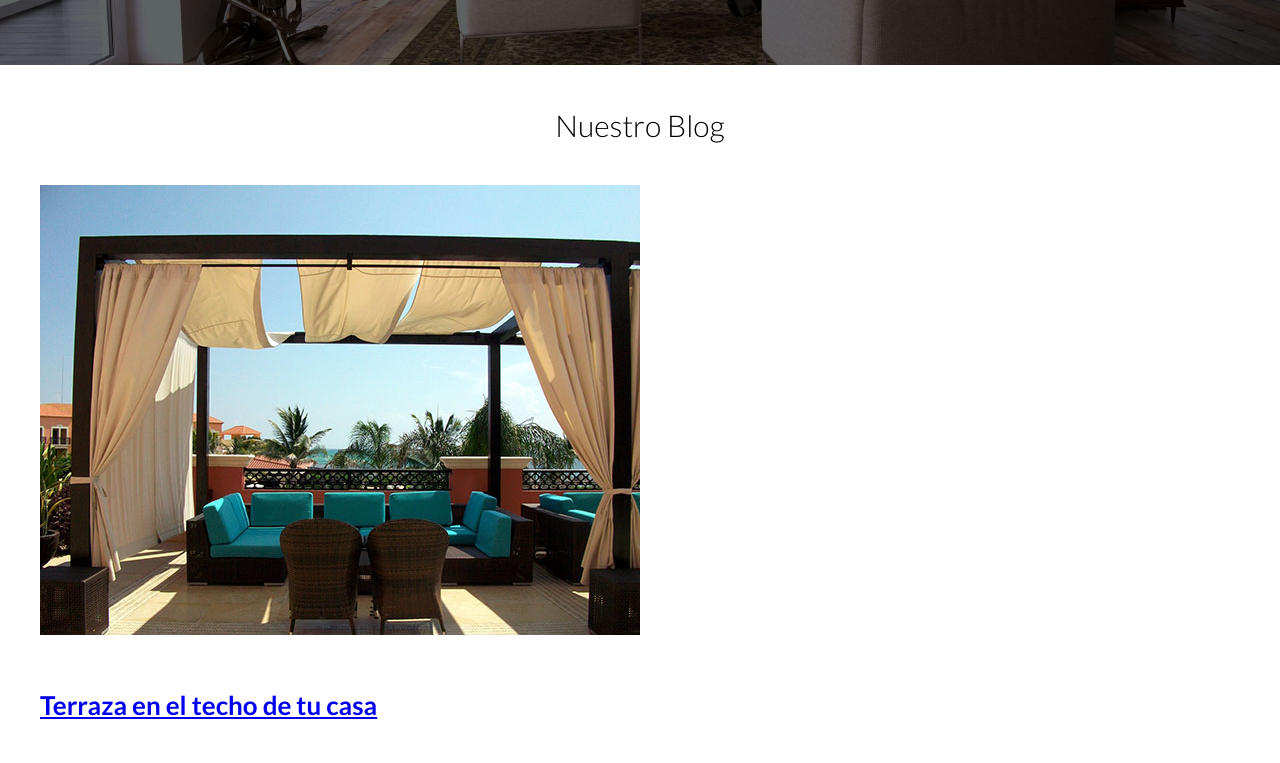
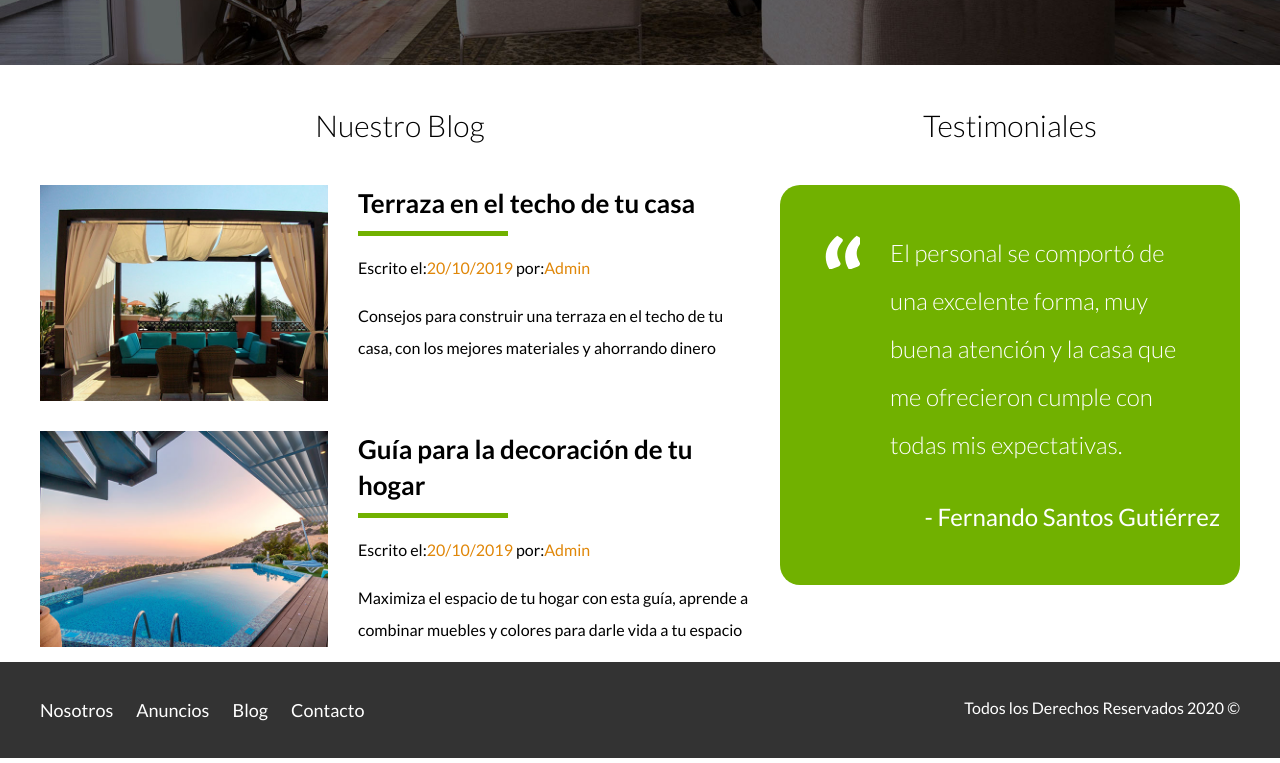
Before and after one commit to marioizqsan/BienesRaices, a plain HTML site: page index.html in a window 1280 px wide. Shown: the part 2527-3290 px from the top of the page. Drawn offline with Linux system fonts and the light colour scheme.

Commit message:
Add files via upload

```diff
--- a/css/styles.css
+++ b/css/styles.css
@@ -268,3 +268,111 @@ h4 {
 .contenido-contacto p {
     font-size: 1.8rem;
 }
+
+/** Seccion Inferior **/
+
+.seccion-inferior {
+    display: flex;
+    justify-content: space-between;
+}
+
+.seccion-inferior .blog {
+    flex-basis: 60%;
+}
+
+.seccion-inferior .testimoniales {
+    flex-basis: calc(40% - 2rem);
+}
+
+.entrada-blog {
+    display: flex;
+    justify-content: space-between;
+    margin-bottom: 2rem;
+}
+
+.entrada-blog:last-of-type {
+    margin-bottom: 0;
+}
+
+.entrada-blog .imagen {
+    flex-basis: 40%;
+}
+
+.entrada-blog .texto-entrada {
+    flex-basis: calc(60% - 3rem);
+}
+
+.texto-entrada a {
+    color: black;
+    text-decoration: none;
+}
+
+.texto-entrada h4 {
+    margin: 0;
+    line-height: 1.4;
+}
+
+/* Con after creamos un pseudoelemento en este caso después del h4. Un pseudoelemento es un elemento que no existe, sino que es algo virtual */
+
+.texto-entrada h4::after {
+    display: block;
+    content: '';
+    width: 15rem;
+    height: .5rem;
+    background-color: #71B100;
+    margin-top: 1rem;
+}
+
+.texto-entrada span {
+    color: #E08709;
+}
+
+/** Testimoniales **/
+
+.testimonial {
+    background-color: #71B100;
+    font-size: 2.4rem;
+    padding: 2rem;
+    color: #ffffff;
+    border-radius: 2rem;
+    /* Para redondear todas las esquinas del testimonial en un valor de 20px */
+}
+
+/* Para alinear a la derecha el nombre de la persona que escribe el testimonial. Es un párrafo. */
+
+.testimonial p {
+    text-align: right;
+}
+
+.testimonial blockquote::before {
+    content: '';
+    background-image: url(../img/comilla.svg);
+    width: 4rem;
+    height: 4rem;
+    position: absolute;
+    left: -2rem;
+}
+
+.testimonial blockquote {
+    position: relative;
+    padding-left: 5rem;
+    font-weight: 300;
+}
+
+/** Footer **/
+
+.site-footer {
+    background-color: #333333;
+    margin: 0;
+}
+
+.contenedor-footer {
+    padding: 3rem 0;
+    display: flex;
+    justify-content: space-between;
+}
+
+.copyright {
+    margin: 0;
+    color: #ffffff;
+}
```
